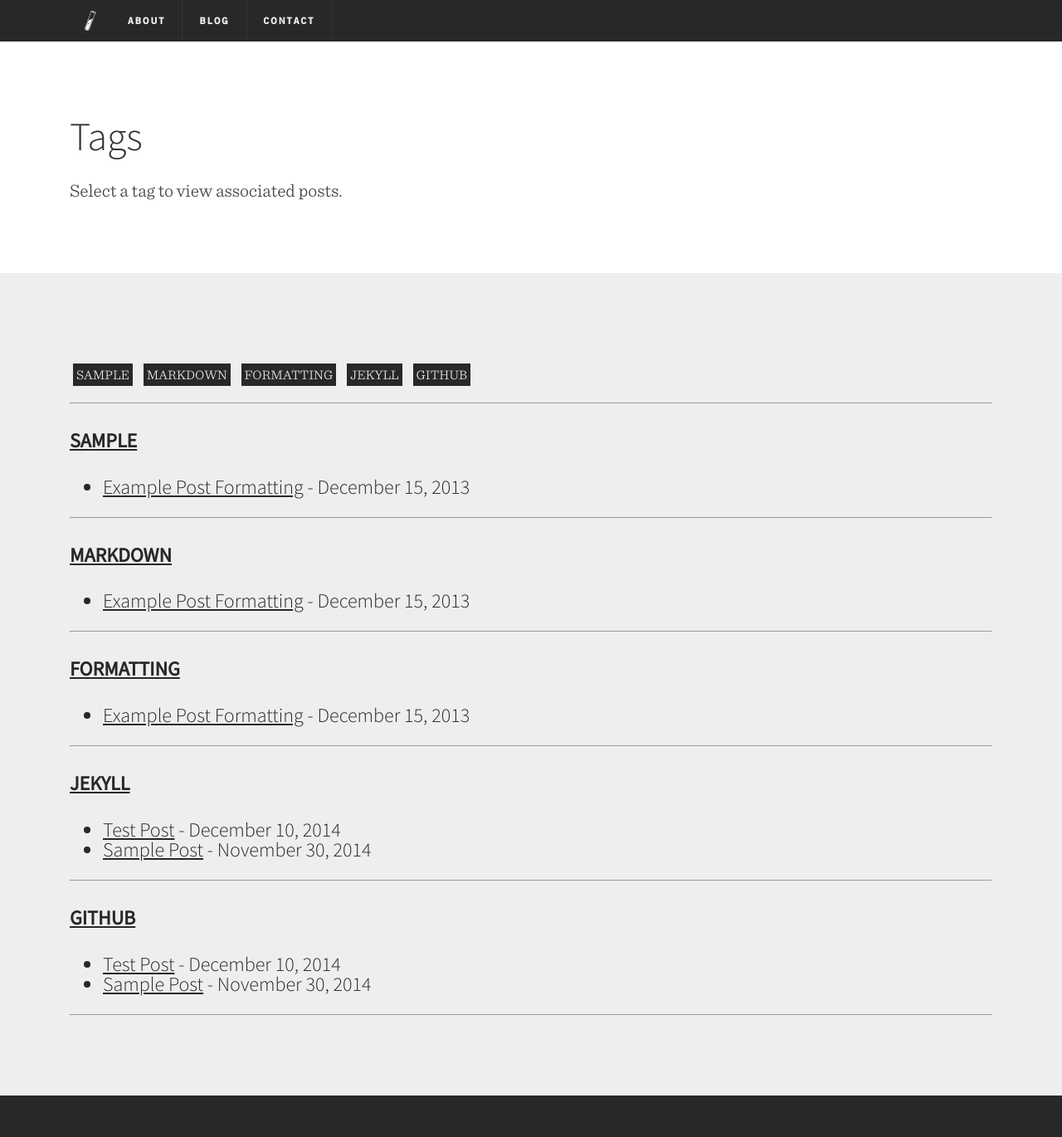
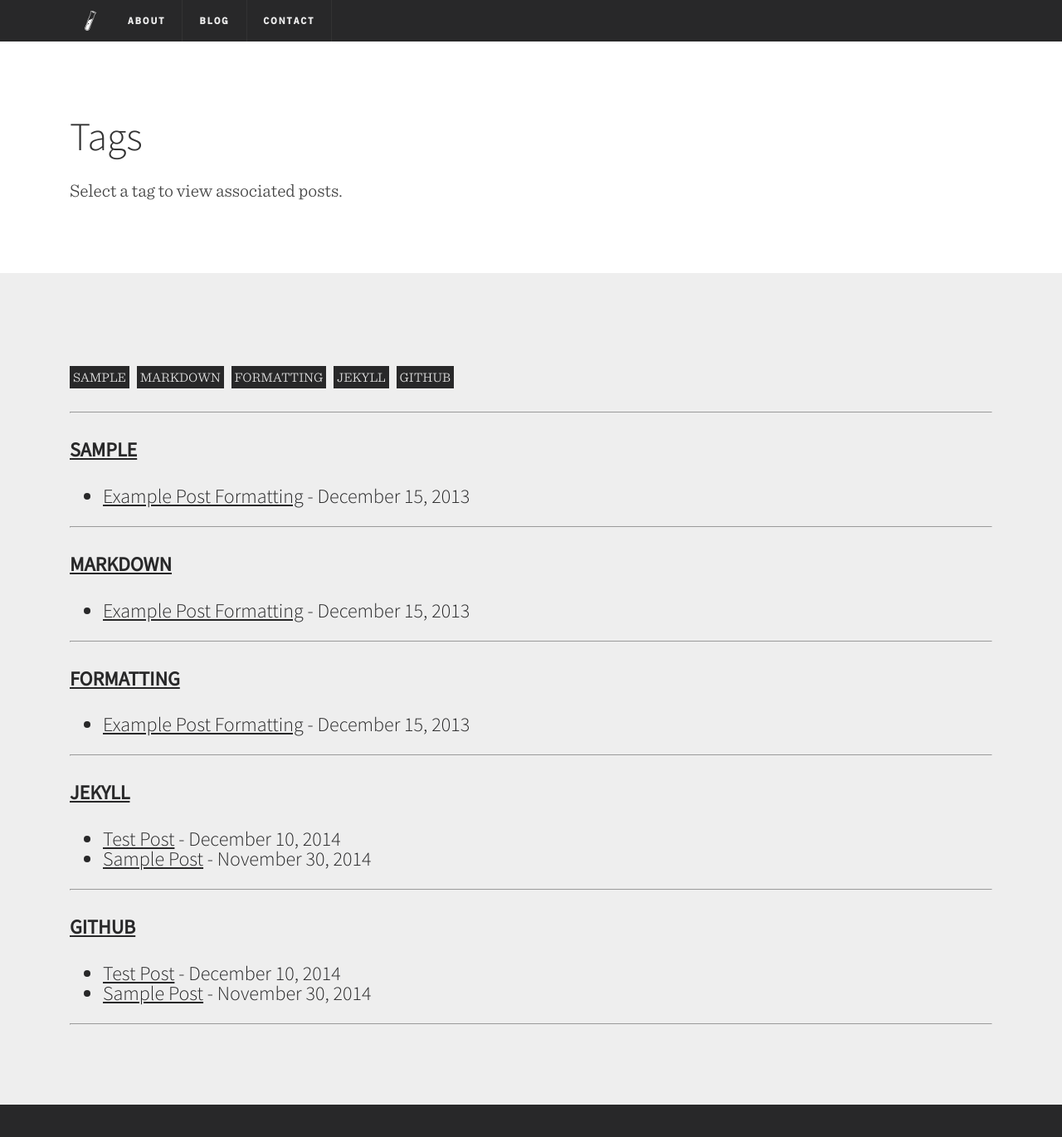
Before and after one commit to erssec/boldux, a Jekyll site: the page built from pages/tags.md, in a window 1280 px wide and 1400 px high. Shown: the top 1370 px of the window at 83% size. Built offline with Jekyll 4.4.1, drawn with Linux system fonts in a browser that asks for light colours; nearby versions of some CDN libraries.

Commit message:
Fixed post-tags overlap

```diff
--- a/_sass/partials/blog/_post-intro.scss
+++ b/_sass/partials/blog/_post-intro.scss
@@ -118,10 +118,10 @@
     color: $white-smoke !important;
     background: $jaguar;
     padding: 4px;
-    margin: 4px;
+    margin: 2px 4px 2px 0;
+    line-height: 2.2;
     &.lg {
       @include text('sentinel', 16, 300);
-      padding: 4px;
     }
 }
 
```
